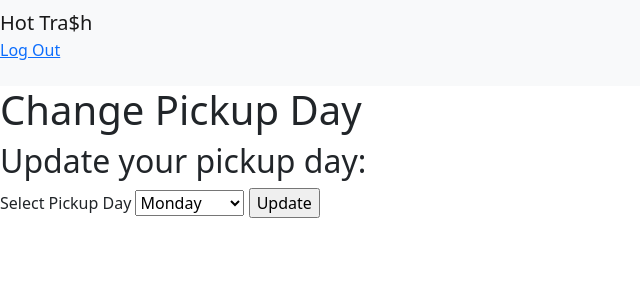
After one commit to megancindric/Django_Trash_Collector, a Django app: page /customers/change_pickup/ in a window 1280 px wide. The commit adds this page. Shown: the top 300 px of the page, without its empty margins (0-640 px from the left). Run offline with Django 3.2, Linux system fonts and the light colour scheme; a user stored in the database is signed in; tables that the repository leaves empty hold one stand-in row (values such as "Sample post").

Commit message:
Adding view/template to change pickup

```diff
--- /dev/null
+++ b/trash_collector/customers/templates/customers/change_pickup.html
@@ -0,0 +1,22 @@
+{% extends 'base.html' %}
+
+{% block title %} Change Pickup Day {% endblock %}
+
+{% block header %} Change Pickup Day {% endblock %}
+
+{% block content %}
+<h2>Update your pickup day:</h2>
+
+<form action ="{% url 'customers:change_pickup' %}", method="POST">
+    {% csrf_token %}
+    <label for="pickup_day">Select Pickup Day</label>
+    <select name="pickup_day" id="pickup_day">
+        <option value="Monday" selected>Monday</option>
+        <option value="Tuesday">Tuesday</option>
+        <option value="Wednesday">Wednesday</option>
+        <option value="Thursday">Thursday</option>
+        <option value="Friday">Friday</option>
+    </select>
+    <input type="submit" value="Update">
+</form>
+{% endblock %}
--- a/trash_collector/customers/templates/customers/details.html
+++ b/trash_collector/customers/templates/customers/details.html
@@ -5,9 +5,8 @@
 {% block header %} My Account {% endblock %}
 
 {% block content %}
-    Howdy {{ user.username }}!
-<h1>Howdy, {{ single_customer.first_name }}}</h1>
-<h2>Account Information:</h2>
+<h1>Account Information:</h1>
+<h2>Howdy, {{ single_customer.first_name }}</h2>
 <h3>Name: {{ single_customer.first_name }} {{ single_customer.last_name }}</h3>
 <h3>Address: {{ single_customer.street_address }}</h3>
 <h3>City: {{ single_customer.city }}</h3>
--- a/trash_collector/customers/urls.py
+++ b/trash_collector/customers/urls.py
@@ -12,7 +12,8 @@ app_name = "customers"
 urlpatterns = [
     path('', views.index, name="index"),
     path('create/', views.create, name='create'),
-    path('details/', views.details, name='details')
+    path('details/', views.details, name='details'),
+    path('change_pickup/', views.change_pickup, name='change_pickup')
     #Pickup day
     #Suspending service
 ]
--- a/trash_collector/customers/views.py
+++ b/trash_collector/customers/views.py
@@ -45,3 +45,15 @@ def details(request):
         'single_customer': logged_in_customer
     }
     return render(request, 'customers/details.html', context)
+
+def change_pickup(request):
+    logged_in_customer = Customer.objects.get(user=request.user)
+    if request.method == "POST":
+        logged_in_customer.pickup_day = request.POST.get('pickup_day')
+        logged_in_customer.save()
+        return HttpResponseRedirect(reverse('customers:index'))
+    else:
+        context = {
+            'single_customer': logged_in_customer
+        }
+        return render(request, 'customers/change_pickup.html', context)
--- a/trash_collector/templates/base.html
+++ b/trash_collector/templates/base.html
@@ -17,7 +17,7 @@
         <p>Customer Navbar</p>
         <a class="btn btn-outline-success" href="{% url 'customers:index' %}">Home</a>
         <a class="btn btn-outline-success" href="{% url 'customers:details' %}">My Account</a>
-        <p>Change pickup</p>
+        <a class="btn btn-outline-success" href="{% url 'customers:change_pickup' %}">Change Pickup Day</a>
         <p>Schedule pickup</p>
         <p>Suspend service</p>
 
```
Also changed, not shown: trash_collector/customers/templates/customers/create.html (+8 -1 lines).
